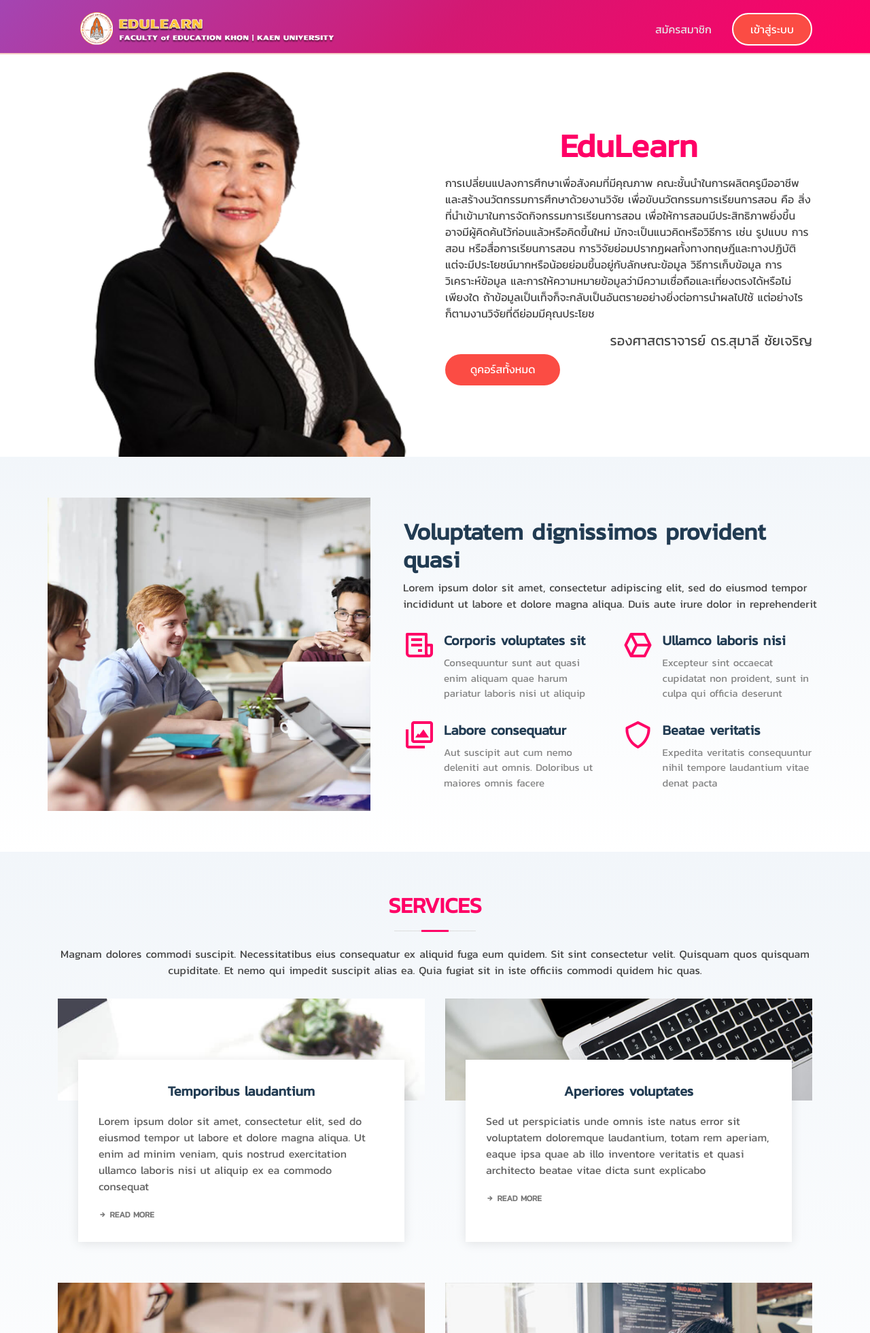
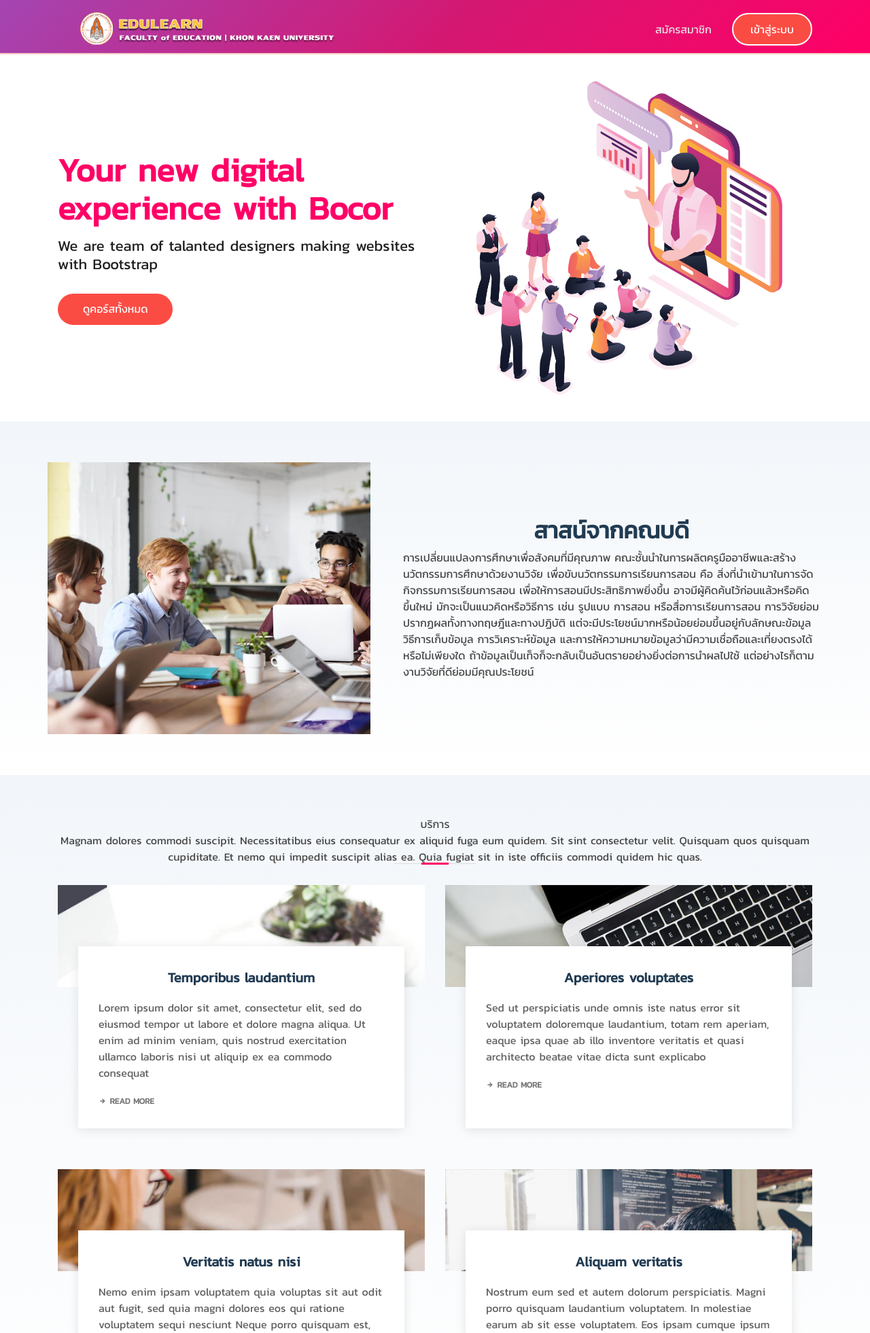
Before and after one commit to krit0078/test, a Django app: page / in a window 1280 px wide. Shown: the top 1961 px of the page at 68% size. Run offline with Django 3.2, Linux system fonts and the light colour scheme; some libraries are stand-ins or nearby versions.

Commit message:
edit template

```diff
--- a/room/Templates/index.html
+++ b/room/Templates/index.html
@@ -7,25 +7,13 @@
 
     <div class="container">
         <div class="row d-flex align-items-center">
-            <div class=" col-lg-6 py-5 py-lg-0 order-2 order-lg-2" data-aos="fade-right">
-                <h1 class="text-center">EduLearn</h1>
-                <p>การเปลี่ยนแปลงการศึกษาเพื่อสังคมที่มีคุณภาพ
-                    คณะชั้นนำในการผลิตครูมืออาชีพและสร้างนวัตกรรมการศึกษาด้วยงานวิจัย
-                    เพื่อขับนวัตกรรมการเรียนการสอน คือ สิ่งที่นำเข้ามาในการจัดกิจกรรมการเรียนการสอน
-                    เพื่อให้การสอนมีประสิทธิภาพยิ่งขึ้น อาจมีผู้คิดค้นไว้ก่อนแล้วหรือคิดขึ้นใหม่
-                    มักจะเป็นแนวคิดหรือวิธีการ เช่น รูปแบบ การสอน หรือสื่อการเรียนการสอน
-                    การวิจัยย่อมปรากฏผลทั้งทางทฤษฎีและทางปฏิบัติ
-                    แต่จะมีประโยชน์มากหรือน้อยย่อมขึ้นอยู่กับลักษณะข้อมูล วิธีการเก็บข้อมูล
-                    การวิเคราะห์ข้อมูล
-                    และการให้ความหมายข้อมูลว่ามีความเชื่อถือและเที่ยงตรงได้หรือไม่เพียงใด
-                    ถ้าข้อมูลเป็นเท็จก็จะกลับเป็นอันตรายอย่างยิ่งต่อการนำผลไปใช้
-                    แต่อย่างไรก็ตามงานวิจัยที่ดีย่อมมีคุณประโยช</p>
-                    <h5 class="text-right">รองศาสตราจารย์ ดร.สุมาลี ชัยเจริญ
-                    </h5>
+            <div class=" col-lg-6 py-5 py-lg-0 order-2 order-lg-1" data-aos="fade-right">
+                <h1>Your new digital experience with Bocor</h1>
+                <h2>We are team of talanted designers making websites with Bootstrap</h2>
                 <a href="/viewcourse" class="btn-get-started scrollto">ดูคอร์สทั้งหมด</a>
             </div>
-            <div class="col-lg-6 order-1 order-lg-1 hero-img" data-aos="fade-left">
-                <img class="rounded" style="width: 100%;" src="/static/assets/img/KKUED-2.png">
+            <div class="col-lg-6 order-1 order-lg-2 hero-img" data-aos="fade-left">
+                <img src="/static/assets/img/online.png" class="img-fluid" alt="">
             </div>
         </div>
     </div>
@@ -42,35 +30,19 @@
                 </div>
                 <div class="col-xl-7 pl-0 pl-lg-5 pr-lg-1 d-flex align-items-stretch">
                     <div class="content d-flex flex-column justify-content-center">
-                        <h3 data-aos="fade-in" data-aos-delay="100">Voluptatem dignissimos provident quasi</h3>
+                        <h3 class="text-center" data-aos="fade-in" data-aos-delay="100">สาสน์จากคณบดี</h3>
                         <p data-aos="fade-in">
-                            Lorem ipsum dolor sit amet, consectetur adipiscing elit, sed do eiusmod tempor incididunt ut
-                            labore et dolore magna aliqua. Duis aute irure dolor in reprehenderit
+                            การเปลี่ยนแปลงการศึกษาเพื่อสังคมที่มีคุณภาพ
+                            คณะชั้นนำในการผลิตครูมืออาชีพและสร้างนวัตกรรมการศึกษาด้วยงานวิจัย
+                            เพื่อขับนวัตกรรมการเรียนการสอน คือ สิ่งที่นำเข้ามาในการจัดกิจกรรมการเรียนการสอน
+                            เพื่อให้การสอนมีประสิทธิภาพยิ่งขึ้น อาจมีผู้คิดค้นไว้ก่อนแล้วหรือคิดขึ้นใหม่
+                            มักจะเป็นแนวคิดหรือวิธีการ เช่น รูปแบบ การสอน หรือสื่อการเรียนการสอน
+                            การวิจัยย่อมปรากฏผลทั้งทางทฤษฎีและทางปฏิบัติ
+                            แต่จะมีประโยชน์มากหรือน้อยย่อมขึ้นอยู่กับลักษณะข้อมูล วิธีการเก็บข้อมูล การวิเคราะห์ข้อมูล
+                            และการให้ความหมายข้อมูลว่ามีความเชื่อถือและเที่ยงตรงได้หรือไม่เพียงใด
+                            ถ้าข้อมูลเป็นเท็จก็จะกลับเป็นอันตรายอย่างยิ่งต่อการนำผลไปใช้
+                            แต่อย่างไรก็ตามงานวิจัยที่ดีย่อมมีคุณประโยชน์
                         </p>
-                        <div class="row">
-                            <div class="col-md-6 icon-box" data-aos="fade-up">
-                                <i class="bx bx-receipt"></i>
-                                <h4><a href="#">Corporis voluptates sit</a></h4>
-                                <p>Consequuntur sunt aut quasi enim aliquam quae harum pariatur laboris nisi ut aliquip
-                                </p>
-                            </div>
-                            <div class="col-md-6 icon-box" data-aos="fade-up" data-aos-delay="100">
-                                <i class="bx bx-cube-alt"></i>
-                                <h4><a href="#">Ullamco laboris nisi</a></h4>
-                                <p>Excepteur sint occaecat cupidatat non proident, sunt in culpa qui officia deserunt
-                                </p>
-                            </div>
-                            <div class="col-md-6 icon-box" data-aos="fade-up" data-aos-delay="200">
-                                <i class="bx bx-images"></i>
-                                <h4><a href="#">Labore consequatur</a></h4>
-                                <p>Aut suscipit aut cum nemo deleniti aut omnis. Doloribus ut maiores omnis facere</p>
-                            </div>
-                            <div class="col-md-6 icon-box" data-aos="fade-up" data-aos-delay="300">
-                                <i class="bx bx-shield"></i>
-                                <h4><a href="#">Beatae veritatis</a></h4>
-                                <p>Expedita veritatis consequuntur nihil tempore laudantium vitae denat pacta</p>
-                            </div>
-                        </div>
                     </div><!-- End .content-->
                 </div>
             </div>
@@ -83,7 +55,7 @@
         <div class="container">
 
             <div class="section-title">
-                <h2 data-aos="fade-in">Services</h2>
+                <h data-aos="fade-in">บริการ</h2>
                 <p data-aos="fade-in">Magnam dolores commodi suscipit. Necessitatibus eius consequatur ex aliquid fuga
                     eum quidem. Sit sint consectetur velit. Quisquam quos quisquam cupiditate. Et nemo qui impedit
                     suscipit alias ea. Quia fugiat sit in iste officiis commodi quidem hic quas.</p>
@@ -155,13 +127,6 @@
     <!-- ======= Features Section ======= -->
     <section id="features" class="features section-bg">
         <div class="container">
-
-            <div class="section-title">
-                <h2 data-aos="fade-in">Features</h2>
-                <p data-aos="fade-in">Magnam dolores commodi suscipit. Necessitatibus eius consequatur ex aliquid fuga
-                    eum quidem. Sit sint consectetur velit. Quisquam quos quisquam cupiditate. Et nemo qui impedit
-                    suscipit alias ea. Quia fugiat sit in iste officiis commodi quidem hic quas.</p>
-            </div>
 
             <div class="row content">
                 <div class="col-md-5" data-aos="fade-right">
@@ -252,7 +217,7 @@
                 <h2 data-aos="fade-in">ทีมพัฒนา</h2>
             </div>
 
-            <!-- <div class="row justify-content-center">
+            <div class="row justify-content-center">
                 <div class="col-12" data-aos="fade-up">
                     <div class="border rounded bg-white mb-3">
                         <div class="row">
@@ -281,7 +246,7 @@
                         </div>
                     </div>
                 </div>
-                <div class="col-xl-3 col-lg-4 col-md-6">
+                <!-- <div class="col-xl-3 col-lg-4 col-md-6">
                     <div class="member" data-aos="fade-up">
                         <div class="pic"><img src="/static/assets/img/team/team-1.jpg" alt=""></div>
                         <h4>รศ.ดร.สิทธิพล อาจอินทร์</h4>
@@ -363,8 +328,8 @@
                             <a href=""><i class="icofont-linkedin"></i></a>
                         </div>
                     </div>
-                </div>
-            </div> -->
+                </div> -->
+            </div>
 
         </div>
     </section><!-- End Team Section -->
--- a/room/Templates/teacher/base.html
+++ b/room/Templates/teacher/base.html
@@ -46,6 +46,7 @@
 
       <div class="collapse navbar-collapse" id="navbarSupportedContent">
         <ul class="navbar-nav ml-auto align-items-center">
+          <!-- <li class="nav-item"><a class="nav-link" href="#"><i class='bx bxs-bell-ring'></i></a></li> -->
           <li class="nav-item"><a class="nav-link" href="/profile"> <img class="img-profile rounded-circle"
                 src="{{member.picture}}"> {{member.firstname|truncatechars:50}} {{member.lastname|truncatechars:50}}</a>
           </li>
--- a/room/models.py
+++ b/room/models.py
@@ -80,7 +80,7 @@ class EdCoTeacher(models.Model):
     timestamp = models.DateTimeField(default=timezone.now)
     course = models.ForeignKey(EdCourse, models.DO_NOTHING)
     member = models.ForeignKey(EdMember, models.DO_NOTHING)
-    status = models.CharField(max_length=45,default='PENDING', blank=True, null=True)
+    status = models.CharField(max_length=45,default='ACTIVE', blank=True, null=True)
 
     class Meta:
         managed = True
--- a/room/views.py
+++ b/room/views.py
@@ -481,6 +481,7 @@ def classroom(request,classroom_id):
 
         if request.method == 'POST':
             description=request.POST.get('course_description')
+            email=request.POST.getlist('email[]')
             file_id=request.POST.getlist('file_id[]')
             name=request.POST.get('course_name')
             steam_post=request.POST.get('steam_post')
@@ -539,6 +540,20 @@ def classroom(request,classroom_id):
                 }
 
                 return JsonResponse(data)
+
+            elif email:
+                for i in email:
+                    row=len(models.EdCoTeacher.objects.filter(member_id=i).filter(course_id=classroom_id).filter(status="ACTIVE"))
+                    if row==0:
+                        co_teacher=models.EdCoTeacher(course_id=classroom_id,member_id=i)
+                        co_teacher.save()
+
+                data={
+                    'status':1
+                }
+
+                return JsonResponse(data)
+
             if file_data:
 
                 list = []
@@ -2199,6 +2214,7 @@ def check_email(request):
         'status':status
     }
     return JsonResponse(data)
+
 def get_email(request):
     email=request.GET.get('email')
     course=request.GET.get('course')
@@ -2215,7 +2231,7 @@ def get_email(request):
 
     list=[]
     for x in member:
-        list.append({'email':x.email,'firstname':x.firstname,'lastname':x.lastname})
+        list.append({'id':x.id,'email':x.email,'firstname':x.firstname,'lastname':x.lastname})
 
     status=1
     data={
--- a/static/assets/css/style.css
+++ b/static/assets/css/style.css
@@ -563,7 +563,7 @@ section {
   color: #FF0066;
 }
 
-.section-title h2::before {
+.section-title p::before {
   content: '';
   position: absolute;
   display: block;
@@ -574,7 +574,7 @@ section {
   left: calc(50% - 60px);
 }
 
-.section-title h2::after {
+.section-title p::after {
   content: '';
   position: absolute;
   display: block;
```
Also changed, not shown: room/Templates/teacher/classroom.html (+32 -5 lines), room/static/assets/img/logo2.png, static/assets/img/logo2.png.
